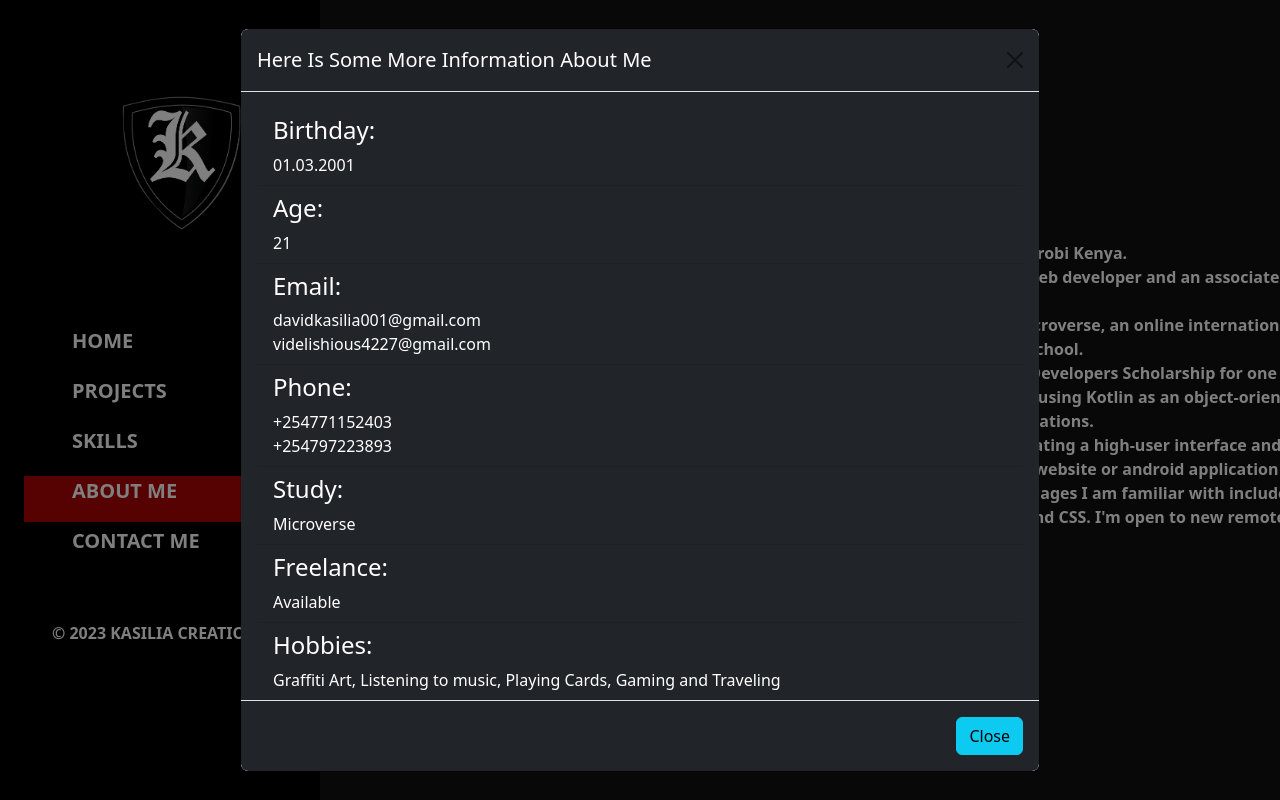
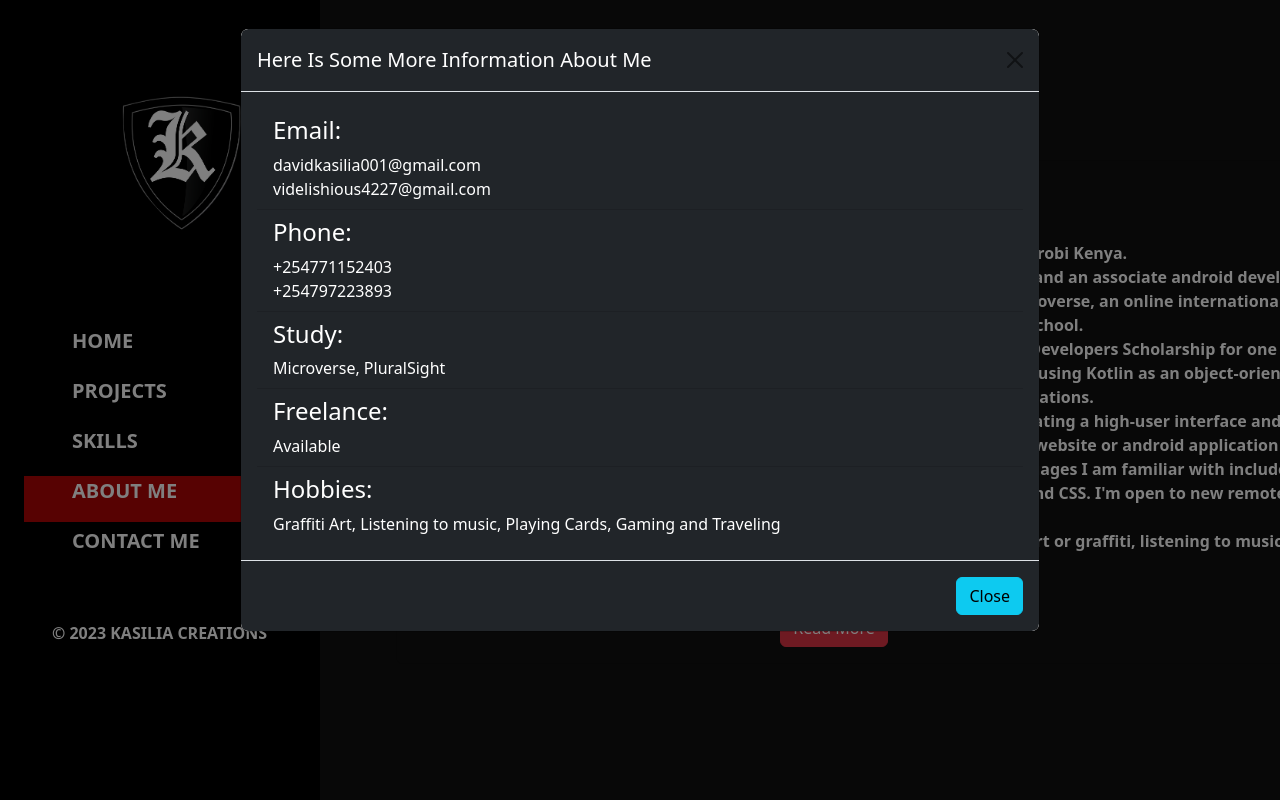
Before and after one commit to David-Kasilia/my-portfolio-react, a React (Create React App) app: page /about in a window 1280 px wide. Both pictures are taken after a click on the button "Read More". Shown: the top 800 px of the page. Built offline with nearby package versions, Linux system fonts and the light colour scheme.

Commit message:
Made required changes

```diff
--- a/package.json
+++ b/package.json
@@ -16,8 +16,10 @@
     "react-redux": "^8.0.5",
     "react-router-dom": "^6.7.0",
     "react-scripts": "5.0.1",
+    "react-slick": "^0.29.0",
     "react-uuid": "^2.0.0",
     "redux": "^4.2.0",
+    "slick-carousel": "^1.8.1",
     "web-vitals": "^2.1.4"
   },
   "scripts": {
--- a/src/assets/stylesheets/App.css
+++ b/src/assets/stylesheets/App.css
@@ -15,6 +15,12 @@ a {
 .homepage {
   position: absolute;
   top: 20%;
+  left: 30%;
+}
+
+.projects {
+  position: absolute;
+  top: 10%;
   left: 30%;
 }
 
--- /dev/null
+++ b/src/assets/stylesheets/Desktop.css
@@ -0,0 +1,6 @@
+@media (min-width: 1500px) {
+  .fa-brands {
+    font-size: 24px;
+  }
+
+}
--- a/src/components/About/About.js
+++ b/src/components/About/About.js
@@ -14,21 +14,23 @@ const About = () => (
             <p className="card-text ms-5 fs-6 mt-3 fw-semibold text-white">
               Hello! I&#39;m David Kasilia from Nairobi Kenya.
               <br />
-              I am a graffiti artist, full-stack web developer and an associate android developer.
+              I am a full-stack web developer and an associate android developer.
+              I am currently studying with Microverse, an online international
+              remote software development school.
               <br />
-              I am currently studying with Microverse,
-              an online international remote software development school.
+              I&#39;ve studied with Google Africa Developers Scholarship for one year as an
+              Associate Android Developer using Kotlin as an object-oriented
+              language to build android applications.
               <br />
-              I&#39;ve studied with Google Africa Developers Scholarship for
-              one year as an Associate Android Developer using
-              Kotlin as an object-oriented language
-              to build android applications.
-              <br />
-              I am more passionate about creating a high-user interface
-              and giving the best user experience in any website or android application I build.
+              I am more passionate about creating a high-user interface and
+              giving the best user experience in any website or android application I build.
               <br />
               Some of the programming languages I am familiar with include:
-              Kotlin, JavaScript, HTML, Ruby and CSS. I&#39;m open to new remote job opportunities.
+              Kotlin, JavaScript, HTML, Ruby and CSS.
+              I&#39;m open to new remote job opportunities.
+              <br />
+              In my free time,
+              I like drawing art or graffiti, listening to music, gaming, or watching movies.
             </p>
             <button type="button" className="btn btn-danger ms-5 mt-3" data-bs-toggle="modal" data-bs-target="#exampleModal">
               Read More
@@ -48,14 +50,6 @@ const About = () => (
           <div className="modal-body bg-dark">
             <ul className="list-group list-group-flush bg-dark">
               <li className="list-group-item bg-dark text-white">
-                <h4>Birthday:</h4>
-                01.03.2001
-              </li>
-              <li className="list-group-item bg-dark text-white">
-                <h4>Age:</h4>
-                21
-              </li>
-              <li className="list-group-item bg-dark text-white">
                 <h4>Email:</h4>
                 davidkasilia001@gmail.com
                 <br />
@@ -69,7 +63,8 @@ const About = () => (
               </li>
               <li className="list-group-item bg-dark text-white">
                 <h4>Study:</h4>
-                Microverse
+                Microverse,
+                PluralSight
               </li>
               <li className="list-group-item bg-dark text-white">
                 <h4>Freelance:</h4>
--- a/src/components/HomePage/HomePage.js
+++ b/src/components/HomePage/HomePage.js
@@ -2,18 +2,18 @@ import React from 'react';
 import {
   FaTwitter, FaGithub, FaPinterest, FaYoutube, FaLinkedin, FaInstagram,
 } from 'react-icons/fa';
-import Profile from '../../assets/images/profile.png';
+import Image from '../../assets/images/myImage.jpg';
 
 const HomePage = () => (
   <div className="container-fluid homepage">
     <div className="card mb-3 home-card">
       <div className="row g-0">
         <div className="col-md-4">
-          <img src={Profile} className="img-fluid rounded-start" alt="David Kasilia Profile" />
+          <img src={Image} className="img-fluid rounded-start" alt="David Kasilia Profile" />
         </div>
         <div className="col-md-8">
           <div className="card-body">
-            <h5 className="card-title ms-5 fs-1 fw-bold text-white">DAVID KASILIA</h5>
+            <h5 className="card-title ms-5 fs-1 fw-bold text-white">DAVID KASILIA MWANZIA</h5>
             <p className="card-text ms-5 fs-3 mt-3 fw-semibold text-white">
               Full Stack Web Developer,
               <br />
--- a/src/components/Projects/Projects.js
+++ b/src/components/Projects/Projects.js
@@ -1,8 +1,8 @@
 import React from 'react';
 
 const Projects = () => (
-  <div className="container-fluid homepage">
-    <h1>Projects</h1>
+  <div className="container-fluid projects">
+    <h1 className="ms-5 fs-1 fw-bold text-white">MY PROJECTS</h1>
   </div>
 );
 
```
Also changed, not shown: src/assets/stylesheets/Large.css (added, +7 -0 lines), src/assets/stylesheets/Small.css (added, +7 -0 lines), src/assets/stylesheets/XLarge.css (added, +7 -0 lines), src/assets/stylesheets/XXLarge.css (added, +7 -0 lines), 1 other file (tests, documents, lock files or other folders).
